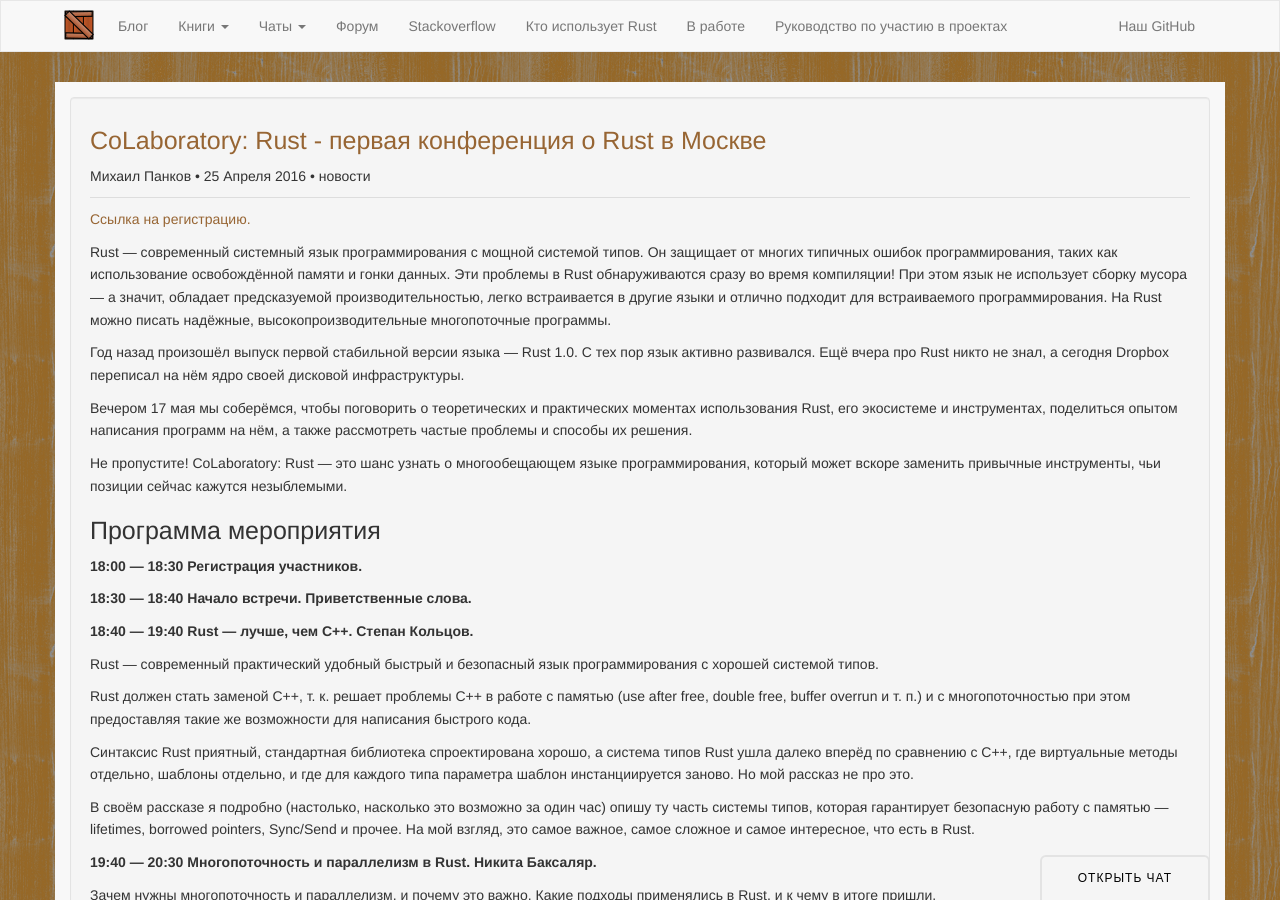
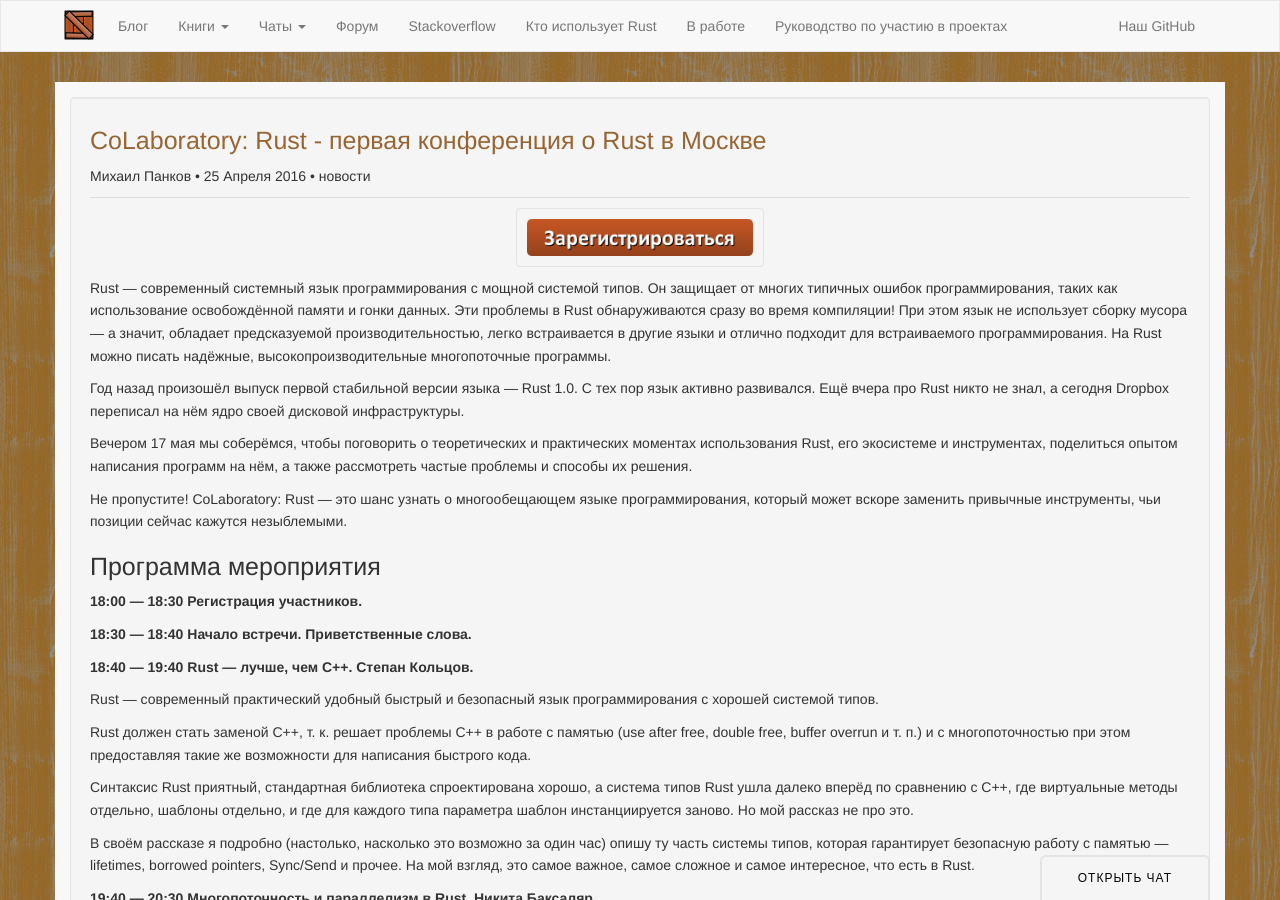
Before and after one commit to rust-lang-ru/rustycrate.ru, a Jekyll site: the page built from _posts/2016-04-25-colaboratory-rust.md, in a window 1280 px wide and 900 px high. Built offline with Jekyll 4.4.1, drawn with Linux system fonts in a browser that asks for light colours; nearby versions of some CDN libraries; Markdown is read by kramdown in place of the engine named in the settings; comment, search, counter and statistics services are not loaded.

Commit message:
Делаем большие кнопки регистрации

```diff
--- a/_posts/2016-04-25-colaboratory-rust.md
+++ b/_posts/2016-04-25-colaboratory-rust.md
@@ -13,7 +13,9 @@
   также рассмотреть частые проблемы и способы их решения.
 ---
 
-[Ссылка на регистрацию.](https://laboratoriya-kasperskogo.timepad.ru/event/323535/)
+<a href="https://laboratoriya-kasperskogo.timepad.ru/event/323535/">
+<img src="/images/2016-04-25-colaboratory-rust/button.png" alt="зарегистрироваться" style="width: 248px;"/>
+</a>
 
 Rust — современный системный язык программирования с мощной системой типов. Он
 защищает от многих типичных ошибок программирования, таких как использование
@@ -100,3 +102,7 @@
 [здесь](https://laboratoriya-kasperskogo.timepad.ru/event/323535/).
 
 Ждём вас! И обязательно расскажите о событии друзьям.
+
+<a href="https://laboratoriya-kasperskogo.timepad.ru/event/323535/">
+<img src="/images/2016-04-25-colaboratory-rust/button.png" alt="зарегистрироваться" style="width: 248px;"/>
+</a>
```
Also changed, not shown: images/2016-04-25-colaboratory-rust/button.png (added).
